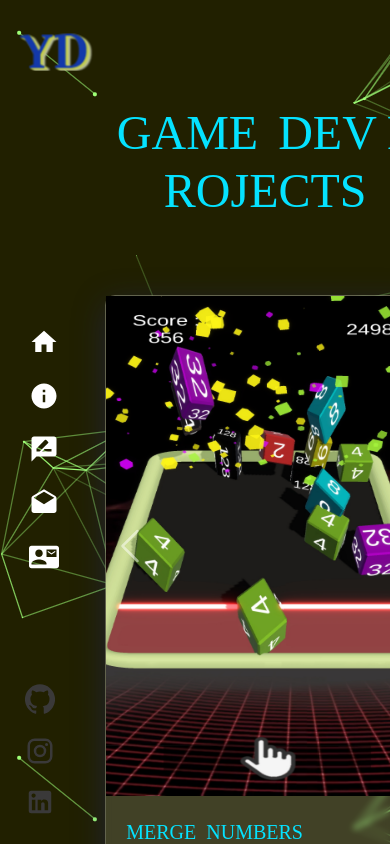
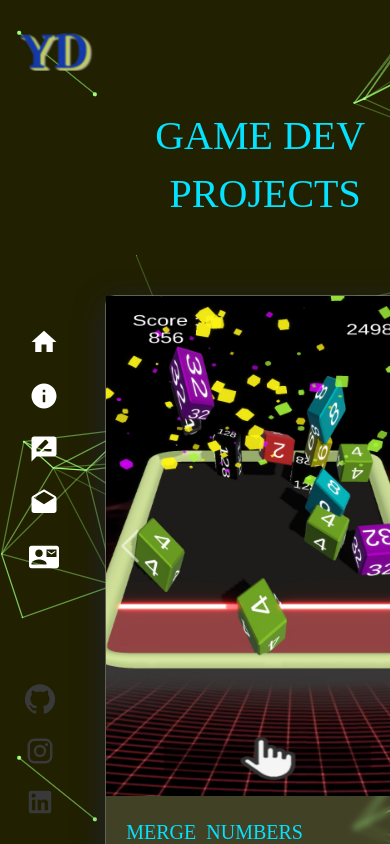
Before and after one commit to yashdaswani/portfolioreact1, a React (Create React App) app: page /gameProjects in a window 390 px wide. Shown: the top 844 px of the page. Built offline with nearby package versions, Linux system fonts and the light colour scheme; a web font is replaced by a local one.

Commit message:
updated gdp1

```diff
--- a/src/components/GameDevProjects.css
+++ b/src/components/GameDevProjects.css
@@ -90,13 +90,13 @@ border: 1px solid rgba( 255, 255, 255, 0.18 );
 
       height: 35vh;
       display: flex;
+      flex-direction: column;
       align-items: center;
       justify-content: center;
     }
 
     .heading_GameDevProjects h1{
         width: 80vw;
-        margin-top: 1.9rem;
     }
 
     .heading_GameDevProjects h1 span{
@@ -104,6 +104,10 @@ border: 1px solid rgba( 255, 255, 255, 0.18 );
         flex-wrap: wrap;
         align-items: center;
         justify-content: center;
-        font-size: 2.4rem;
+        font-size: 2rem;
+    }
+
+    .firstH1{
+        margin-top: 2.2rem;
     }
 }
--- a/src/components/GameDevProjects.js
+++ b/src/components/GameDevProjects.js
@@ -25,7 +25,7 @@ const GameDevProjects = () => {
     <div className="GameDevProjectsCont ">
       <div className="wrapper_GameDevProjects ">
         <div className="heading_GameDevProjects ">
-          <h1 style={{ color: "#05e2ff", fontFamily: "-moz-initial" }}>
+          <h1 className="firstH1" style={{ color: "#05e2ff", fontFamily: "-moz-initial" }}>
             <AnimatedLetters
               letterClass={letterClass}
               strArray={[
@@ -34,11 +34,17 @@ const GameDevProjects = () => {
                 "M",
                 "E",
                 " ",
-                " ",
                 "D",
                 "E",
                 "V",
                 " ",
+              ]}
+              idx={18}
+            />
+          </h1><h1 style={{ color: "#05e2ff", fontFamily: "-moz-initial" }}>
+            <AnimatedLetters
+              letterClass={letterClass}
+              strArray={[
                 "P",
                 "R",
                 "O",
```
